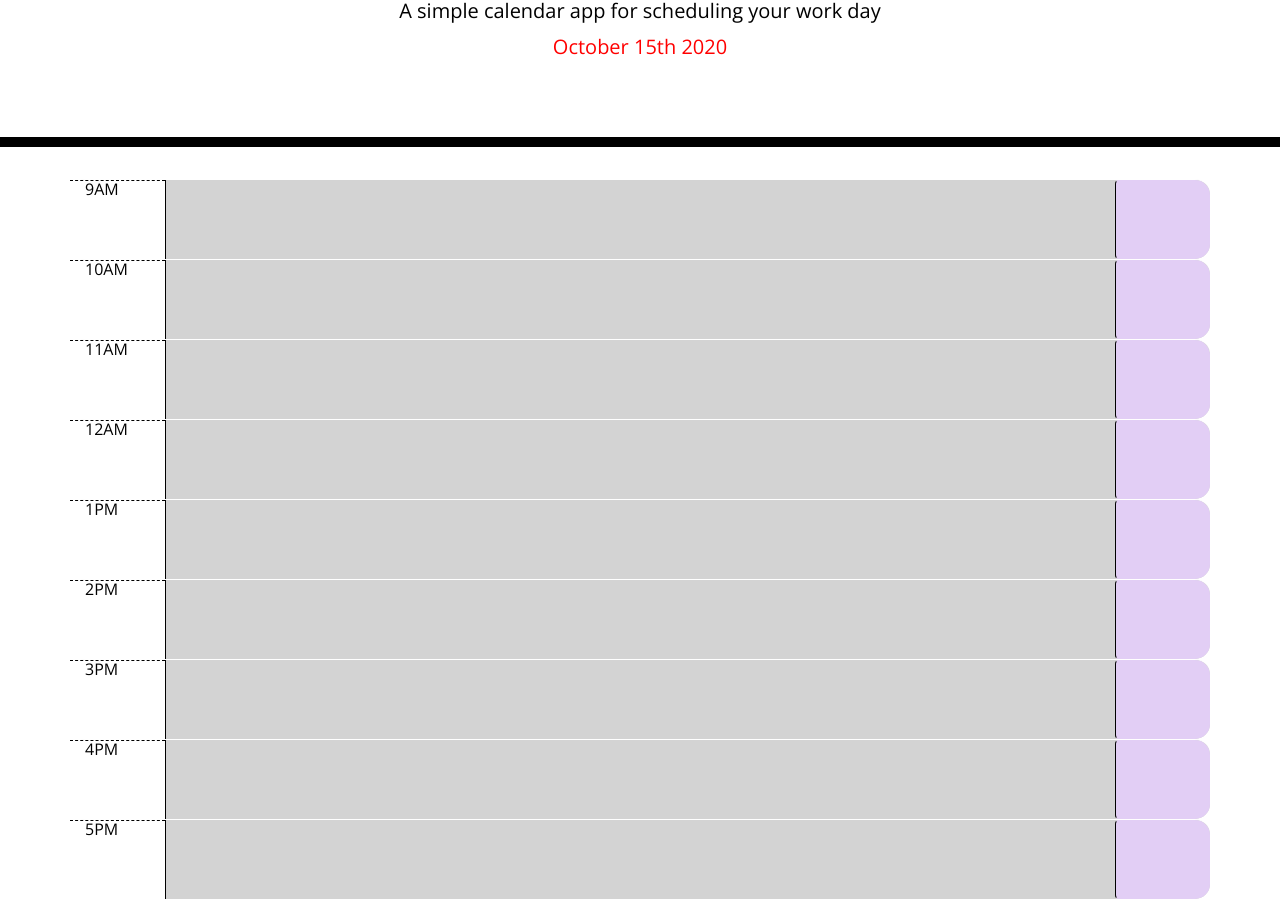
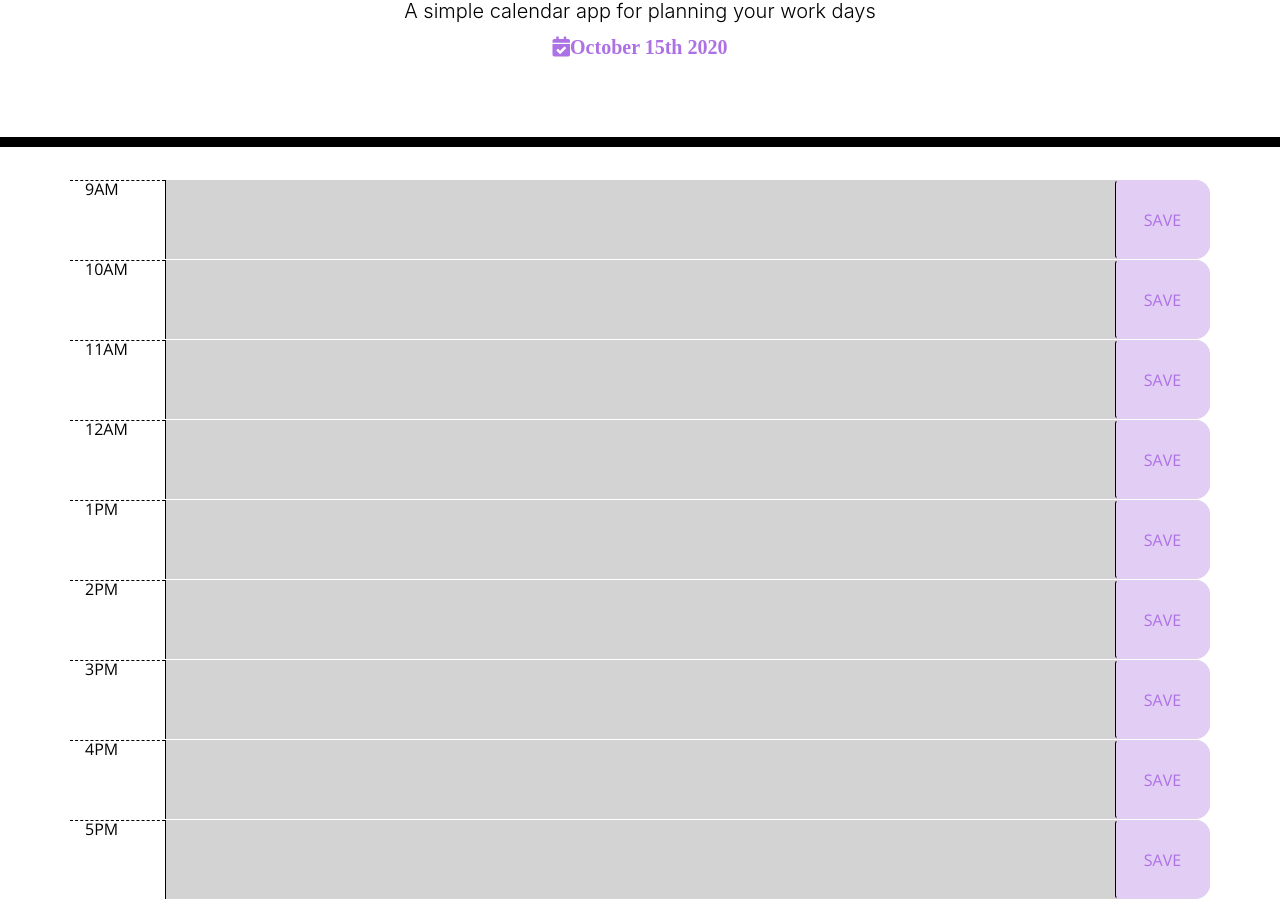
Before and after one commit to nbmc1991/dayplanner, a plain HTML site: page index.html in a window 1280 px wide. Shown: the part 157-1056 px from the top of the page. Drawn offline with nearby package versions, Linux system fonts and the light colour scheme.

Commit message:
updated save button classes and colors

```diff
--- a/index.html
+++ b/index.html
@@ -15,10 +15,11 @@
 
 <body>
   <header class="jumbotron">
-    <h1 class="display-3">Work Day Scheduler</h1>
-    <p class="lead">A simple calendar app for scheduling your work day</p>
+    <h1 class="display-3">Time Planner</h1>
+    <p class="lead" style="font-family: -apple-system, BlinkMacSystemFont, 'Segoe UI', Roboto, Oxygen, Ubuntu, Cantarell, 'Open Sans', 'Helvetica Neue', sans-serif;">A simple calendar app for planning your work days</p>
     <!-- DAY DATE TIME -->
-    <p id="currentDay" class="lead" style="color:red;">DAY, DATE, TIME</p>
+    <p id="currentDay" style="color:#ac71e4;" class="fas fa-calendar-check lead"></span>
+
   </header>
   <div class="container">
     <!-- Timeblocks go here -->
@@ -27,47 +28,47 @@
     <div class="row time-block" id="9">
       <div class="hour col-md-1">9AM</div>
       <textarea class="description col-md-10"></textarea>
-      <button class="btn saveBtn col-md-1"></button>
+      <button class="btn saveBtn col-md-1 "style="color: #ac71e4;">SAVE</button>
     </div>
     <div class="row time-block" id="10">
       <div class="hour col-md-1">10AM</div>
       <textarea class="description col-md-10"></textarea>
-      <button class="btn saveBtn col-md-1"></button>
+      <button class="btn saveBtn col-md-1"style="color: #ac71e4;">SAVE</button>
     </div>
     <div class="row time-block" id="11">
       <div class="hour col-md-1">11AM</div>
       <textarea class="description col-md-10"></textarea>
-      <button class="btn saveBtn col-md-1"></button>
+      <button class="btn saveBtn col-md-1"style="color: #ac71e4;">SAVE</button>
     </div>
     <div class="row time-block" id="12">
       <div class="hour col-md-1">12AM</div>
       <textarea class="description col-md-10"></textarea>
-      <button class="btn saveBtn col-md-1"></button>
+      <button class="btn saveBtn col-md-1"style="color: #ac71e4;">SAVE</button>
     </div>
     <div class="row time-block" id="13">
       <div class="hour col-md-1">1PM</div>
       <textarea class="description col-md-10"></textarea>
-      <button class="btn saveBtn col-md-1"></button>
+      <button class="btn saveBtn col-md-1"style="color: #ac71e4;">SAVE</button>
     </div>
     <div class="row time-block" id="14">
       <div class="hour col-md-1">2PM</div>
       <textarea class="description col-md-10"></textarea>
-      <button class="btn saveBtn col-md-1"></button>
+      <button class="btn saveBtn col-md-1"style="color: #ac71e4;">SAVE</button>
     </div>
     <div class="row time-block" id="15">
       <div class="hour col-md-1">3PM</div>
       <textarea class="description col-md-10"></textarea>
-      <button class="btn saveBtn col-md-1"></button>
+      <button class="btn saveBtn col-md-1" style="color: #ac71e4;">SAVE</button>
     </div>
     <div class="row time-block" id="16">
       <div class="hour col-md-1">4PM</div>
       <textarea class="description col-md-10"></textarea>
-      <button class="btn saveBtn col-md-1"></button>
+      <button class="btn saveBtn col-md-1" style="color: #ac71e4;">SAVE</button>
     </div>
     <div class="row time-block" id="17">
       <div class="hour col-md-1">5PM</div>
       <textarea class="description col-md-10"></textarea>
-      <button class="btn saveBtn col-md-1"></button>
+      <button class="btn saveBtn col-md-1" style="color: #ac71e4;">SAVE</button>
     </div>
 
 
```
